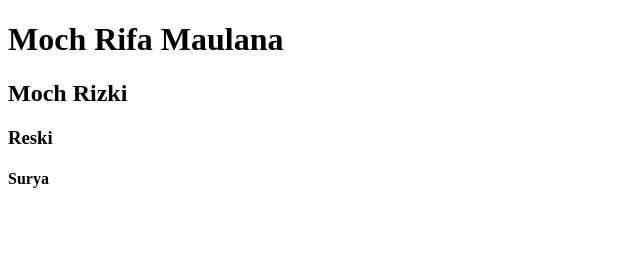
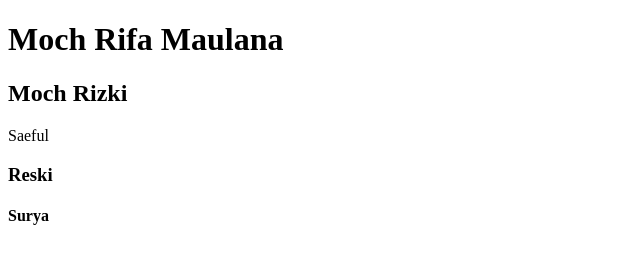
Before and after one commit to Rifa2906/Latihan-Branch, a plain HTML site: page index.html in a window 1280 px wide. Shown: the full height of the page, 0-640 px from the left. Drawn offline with Linux system fonts and the light colour scheme.

Commit message:
nambah anggota ' saeful'

```diff
--- a/index.html
+++ b/index.html
@@ -11,6 +11,7 @@
 <body>
     <h1>Moch Rifa Maulana</h1>
     <h2>Moch Rizki</h2>
+    <p>Saeful<p>
     <h3>Reski</h3>
     <h4>Surya</h4>
 </body>
```
